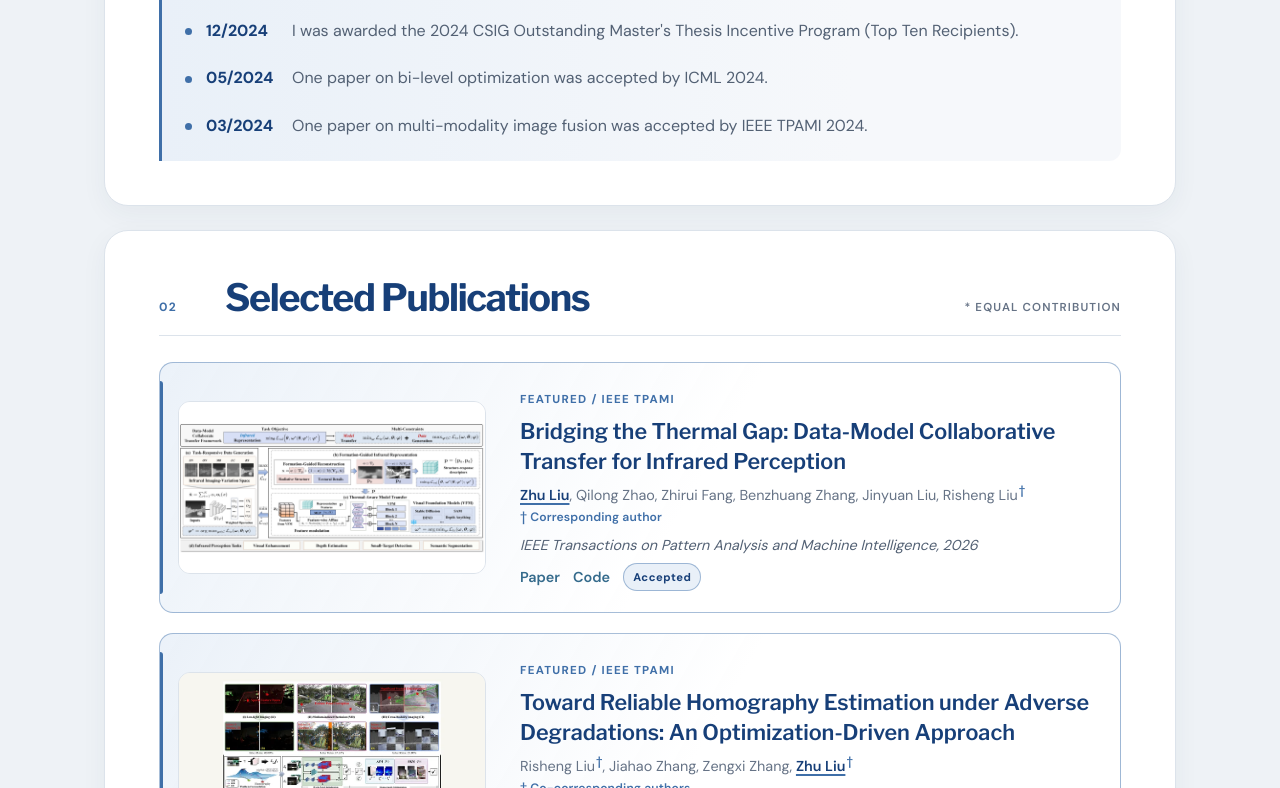
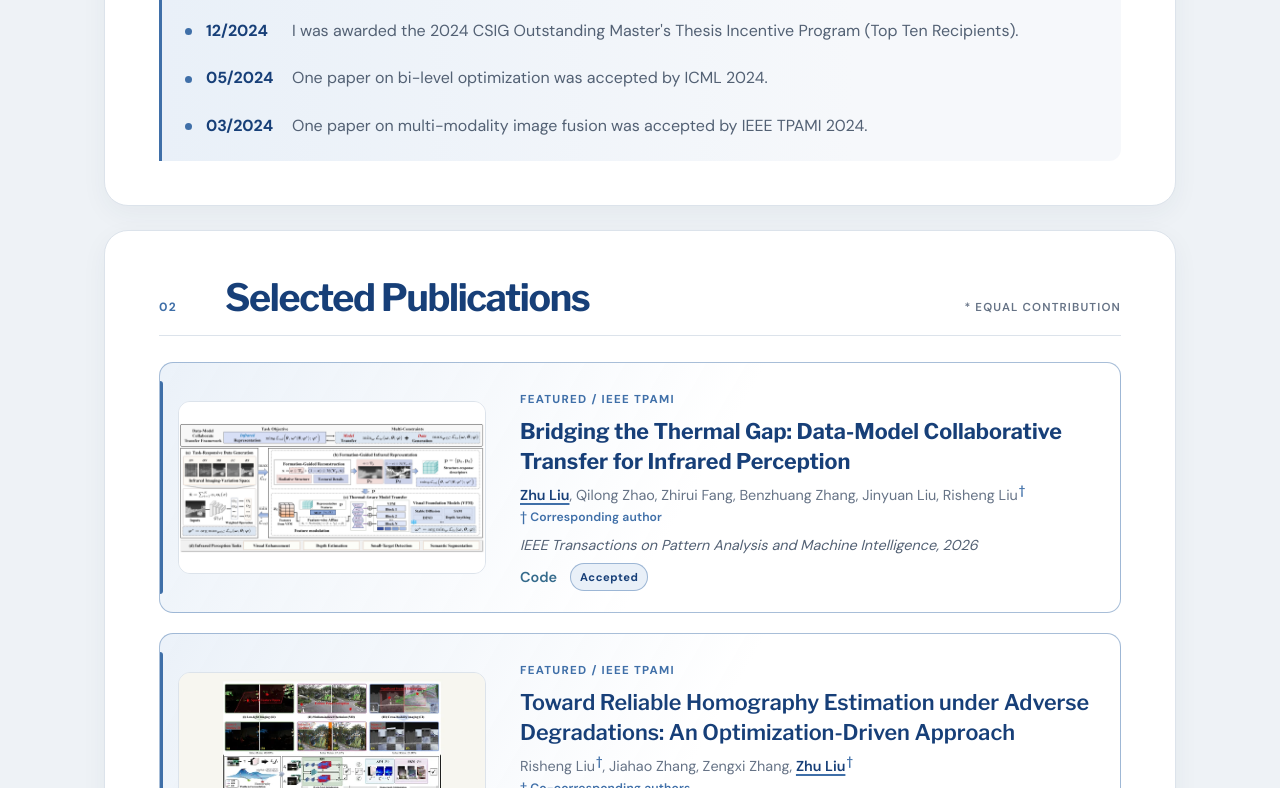
Before and after one commit to LiuZhu-CV/liuzhu-cv.github.io, a plain HTML site: page index.html in a window 1280 px wide. Shown: the part 1260-2048 px from the top of the page. Drawn offline with nearby package versions, Linux system fonts and the light colour scheme; a web font is replaced by a local one.

Commit message:
1113*2
1113*2

```diff
--- a/index.html
+++ b/index.html
@@ -65,7 +65,7 @@
 
                 <div class="links profile-links">
                     <a href="mailto:liuzhucv@gmail.com">Email</a>
-                    <a href="data/cv.pdf">CV</a>
+                    <!-- <a href="data/cv.pdf">CV</a> -->
                     <a href="https://scholar.google.com/citations?user=WDjOXbIAAAAJ&hl=zh-CN">Google Scholar</a>
                 </div>
             </div>
@@ -134,11 +134,11 @@
                     </div>
                     <div class="col-md-8 paper-info">
                         <p class="publication-kicker">Featured / IEEE TPAMI</p>
-                        <h3 class="paper-title"><a href="data/papers/DMCT_PAMI.pdf">Bridging the Thermal Gap: Data-Model Collaborative Transfer for Infrared Perception</a></h3>
+                        <h3 class="paper-title">Bridging the Thermal Gap: Data-Model Collaborative Transfer for Infrared Perception</h3>
                         <p class="paper-authors"><u>Zhu Liu</u>, Qilong Zhao, Zhirui Fang, Benzhuang Zhang, Jinyuan Liu, Risheng Liu<sup>†</sup></p>
                         <p class="corresponding-note">† Corresponding author</p>
                         <p class="paper-meta"><em>IEEE Transactions on Pattern Analysis and Machine Intelligence, 2026</em></p>
-                        <p class="paper-links"><a href="data/papers/DMCT_PAMI.pdf">Paper</a><a href="https://github.com/QilongZhao-86/DMCT_InfraredVision">Code</a><span class="paper-badge">Accepted</span></p>
+                        <p class="paper-links"><a href="https://github.com/QilongZhao-86/DMCT_InfraredVision">Code</a><span class="paper-badge">Accepted</span></p>
                     </div>
                 </article>
                 <article class="row justify-content-center pub-item featured-publication">
```
Also changed, not shown: 1 other file.
